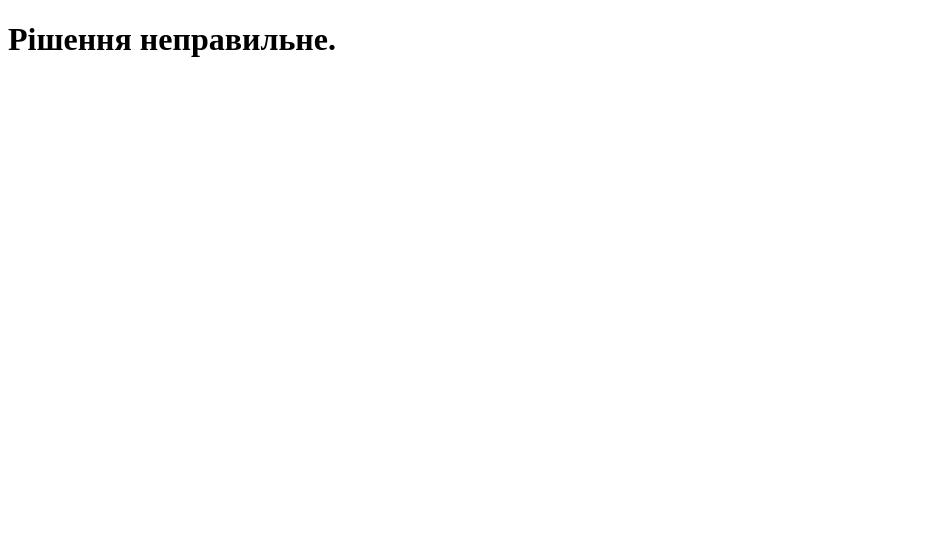
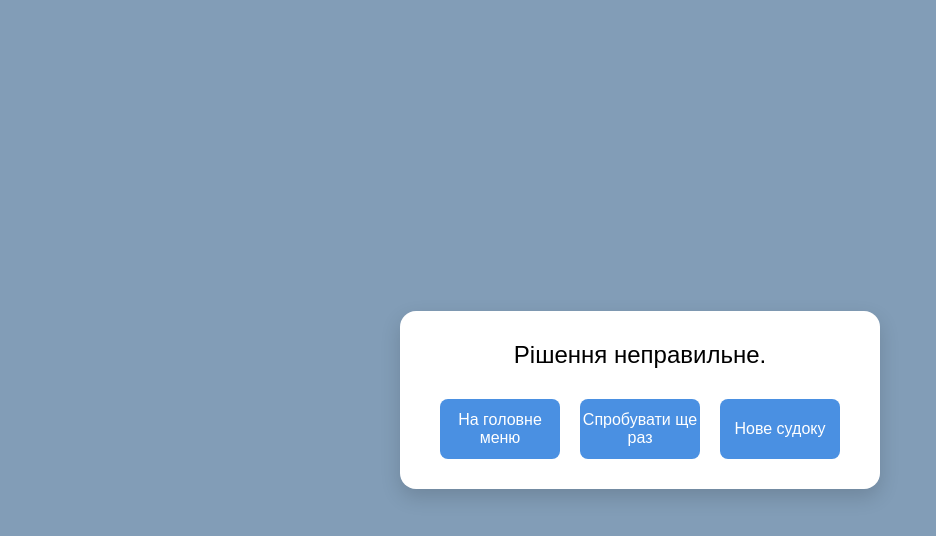
Before and after one commit to KyryloBB/Sudoku-website, a website: page public/pages/result.html in a window 1280 px wide. Shown: the whole page, without its empty margins (0-936 px from the left). Drawn offline with Linux system fonts and the light colour scheme.

Commit message:
upgraded result page

```diff
--- a/public/pages/result.html
+++ b/public/pages/result.html
@@ -2,9 +2,19 @@
 <html lang="uk">
 	<head>
 		<meta charset="UTF-8" />
+		<meta name="viewport" content="width=device-width, initial-scale=1.0" />
+		<link rel="stylesheet" href="/styles/result.css" />
 		<title>Результат</title>
 	</head>
 	<body>
+		<div class="result-container">
+			<div id="result">Результат</div>
+			<div class="button-group">
+				<button onclick="location.href='/'">На головне меню</button>
+				<button onclick="history.back()">Спробувати ще раз</button>
+				<button onclick="location.href='/game'">Нове судоку</button>
+			</div>
+		</div>
 		<h1 id="result"></h1>
 
 		<script>
--- /dev/null
+++ b/public/styles/result.css
@@ -0,0 +1,46 @@
+body {
+	margin: 0;
+	font-family: Arial, sans-serif;
+	background-color: #829db7;
+	display: flex;
+	justify-content: center;
+	align-items: center;
+	height: 100vh;
+}
+
+.result-container {
+	background-color: white;
+	padding: 30px 40px;
+	border-radius: 16px;
+	box-shadow: 0 8px 20px rgba(0, 0, 0, 0.15);
+	text-align: center;
+	max-width: 400px;
+	width: 100%;
+}
+
+#result {
+	font-size: 1.5rem;
+	margin-bottom: 30px;
+}
+
+.button-group {
+	display: flex;
+	justify-content: space-between;
+	gap: 20px;
+}
+
+.button-group button {
+	flex: 1;
+	padding: 12px 0;
+	font-size: 1rem;
+	border: none;
+	border-radius: 8px;
+	cursor: pointer;
+	background-color: #4a90e2;
+	color: white;
+	transition: background-color 0.3s;
+}
+
+.button-group button:hover {
+	background-color: #357abd;
+}
```
